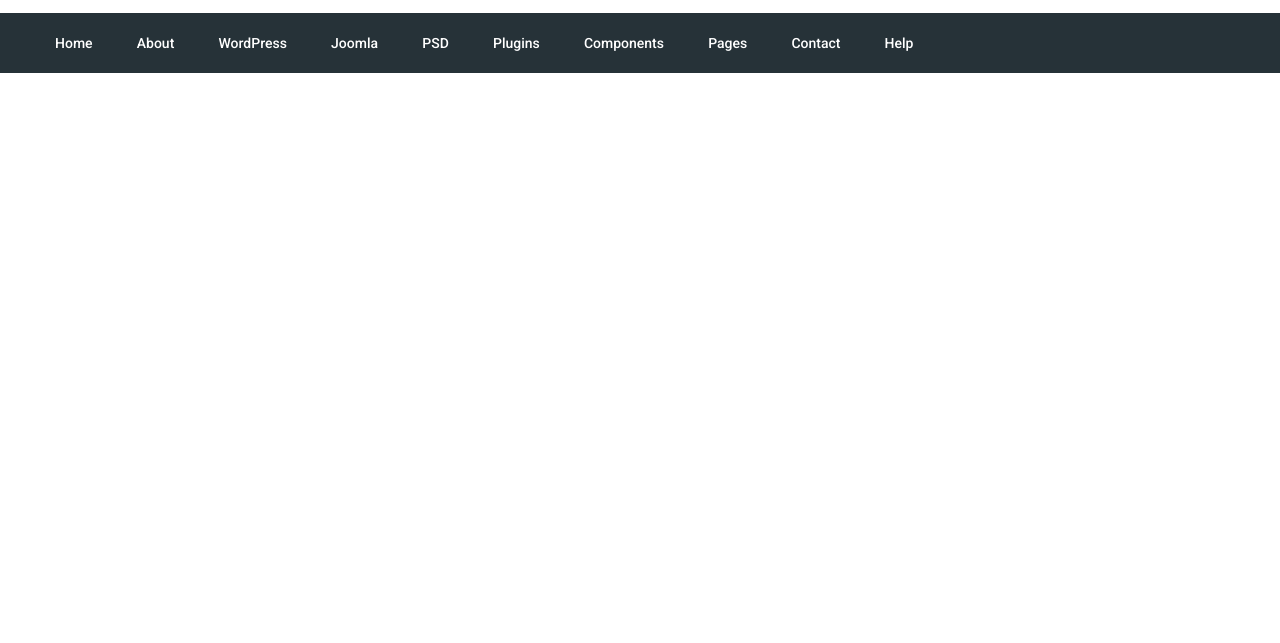
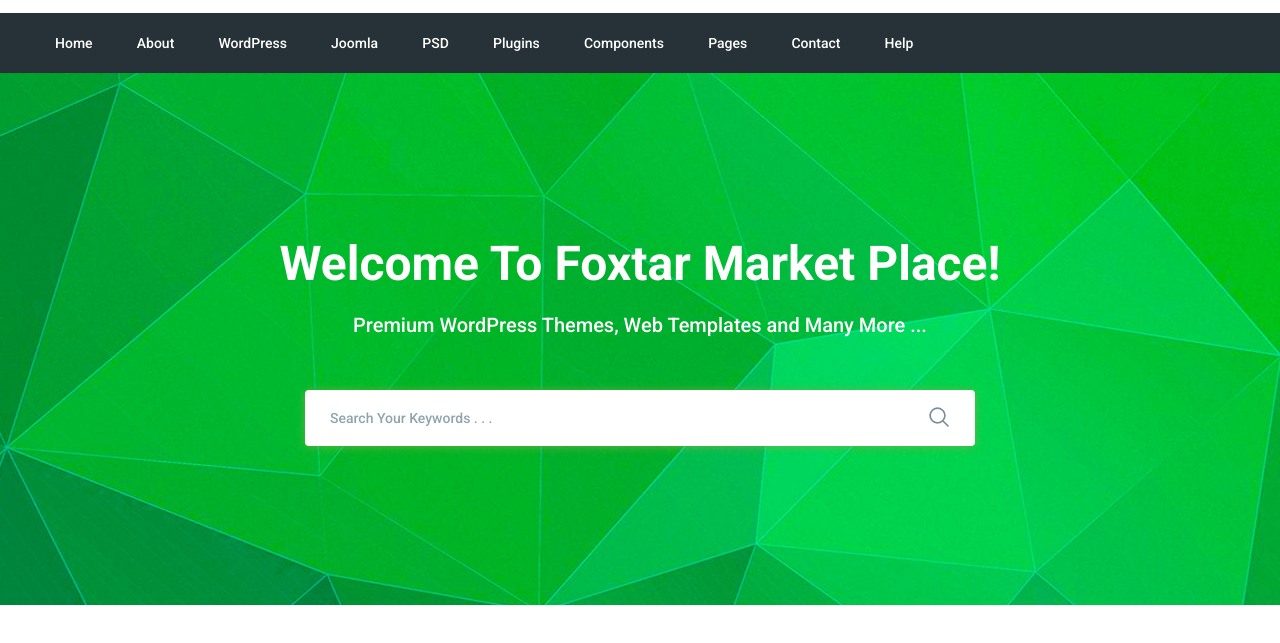
Before and after one commit to MykhailoSerhiichyk/moderno, a website: page app/index.html in a window 1280 px wide. Shown: the part 77-720 px from the top of the page. Drawn offline with nearby package versions, Linux system fonts and the light colour scheme; files that its build step writes are made by us from their sources.

Commit message:
added search section

```diff
--- a/app/index.html
+++ b/app/index.html
@@ -52,7 +52,26 @@
             </div>
         </div>
     </header>
-
+    <section class="search" style="background-image: url(images/search-bg.jpg);">
+        <div class="container">
+            <div class="search__inner">
+                <div class="search__inner-title">
+                    Welcome To Foxtar Market Place!
+                </div>
+                <div class="search__inner-text">
+                    Premium WordPress Themes, Web Templates and Many More ...
+                </div>
+                <div class="search__inner-form">
+                    <form>
+                        <input type="text" placeholder="Search Your Keywords . . ." required>
+                        <button type="submit">
+                            <img src="images/icons/search.png" alt="">
+                        </button>
+                    </form>
+                </div>
+            </div>
+        </div>
+    </section>
 
 
 
--- a/app/scss/style.scss
+++ b/app/scss/style.scss
@@ -61,3 +61,69 @@
         font-weight: 500;
     }
 }
+
+.search {
+    background-repeat: no-repeat;
+    background-position: center center;
+    background-size: cover;
+    min-height: 532px;
+}
+
+.search__inner {
+    padding: 155px 0 100px;
+    color: #ffffff;
+    font-family: 'Roboto', sans-serif;
+    text-align: center;
+
+    &-title {
+        font-size: 48px;
+        line-height: 72px;
+        margin-bottom: 10px;
+        font-weight: 700;
+    }
+
+    &-text {
+        font-size: 20px;
+        line-height: 30px;
+        margin-bottom: 50px;
+        font-weight: 500;
+    }
+
+    &-form {
+        max-width: 670px;
+        margin: 0 auto;
+        position: relative;
+
+        input {
+            display: block;
+            width: 100%;
+            box-shadow: 0px 1px 10px 0px rgba(124, 178, 64, 0.75);
+            border-radius: 4px;
+            height: 56px;
+            border: none;
+            font-size: 14px;
+            font-weight: 500;
+            padding-left: 25px;
+            padding-right: 60px;
+
+            &:focus {
+                border: 1px solid $green;
+            }
+
+            &::placeholder {
+                color: #90a4ae;
+                font-weight: 500;
+            }
+        }
+
+        button {
+            position: absolute;
+            border: none;
+            background-color: transparent;
+            right: 20px;
+            top: 16px;
+            cursor: pointer;
+            outline: none;
+        }
+    }
+}
```
Also changed, not shown: app/images/icons/search.png (added), app/images/search-bg.jpg (added).
